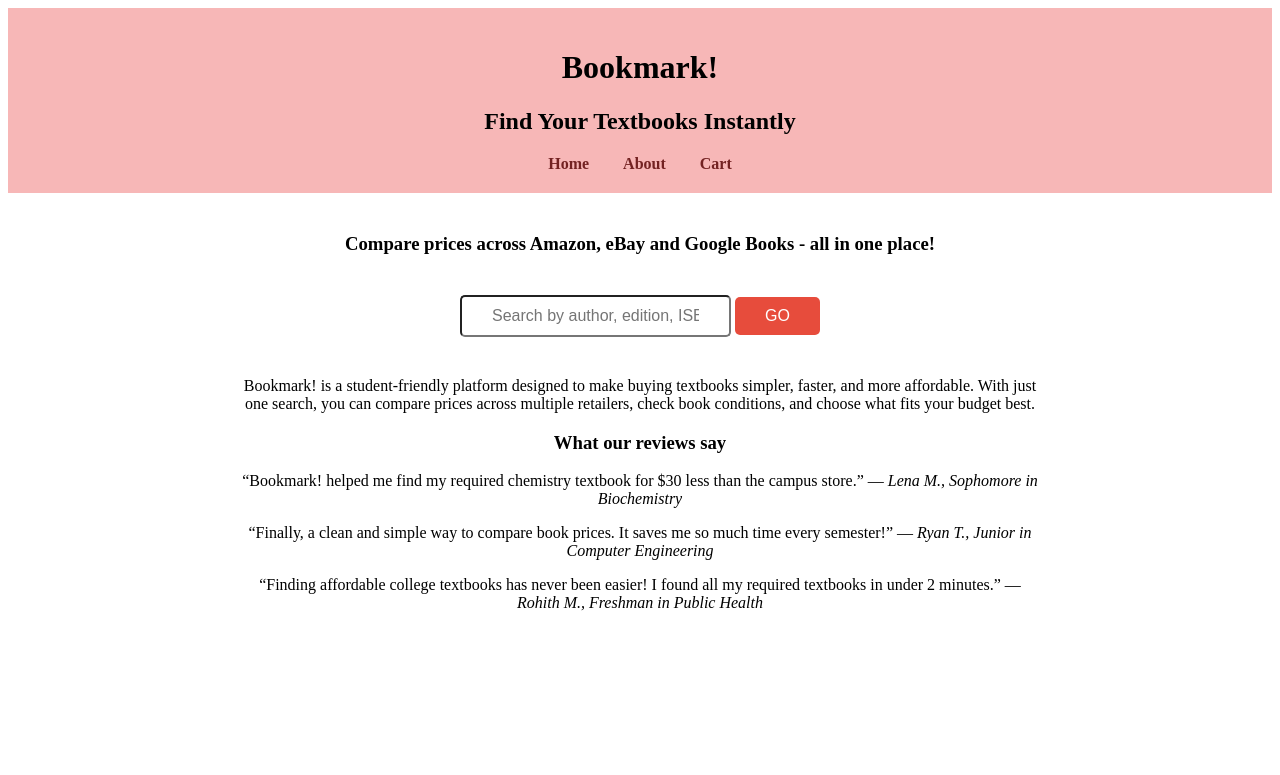
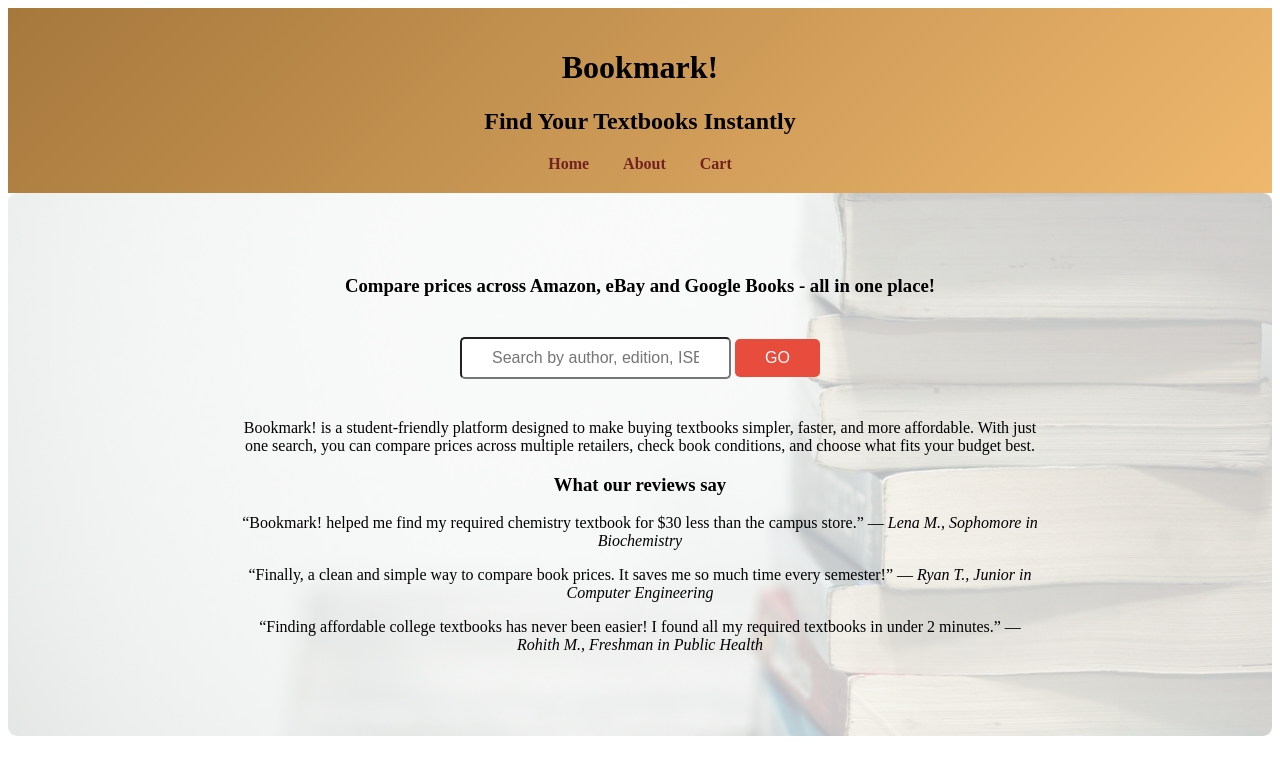
Before and after one commit to ImJustHenry/Bookmark, a Flask app: page / in a window 1280 px wide. Shown: the top 775 px of the page. Run offline with Flask 3, Linux system fonts and the light colour scheme.

Commit message:
Added changes to index.html and ResultsPage.html

```diff
--- a/templates/ResultsPage.html
+++ b/templates/ResultsPage.html
@@ -113,7 +113,9 @@
       <div class="screen">
         <nav class="header">
             <div class="headerButton">
-                <button type="button" class="submitButton">Home</button>
+                <a href="{{ url_for('home') }}">
+                    <button type="button" class="submitButton">Home</button>
+                </a>
             </div>
         </nav>
 
--- a/templates/index.html
+++ b/templates/index.html
@@ -5,7 +5,7 @@
       <style>
          header {
             text-align: center;
-            background-color: rgb(247, 183, 183);
+            background: linear-gradient(135deg, #a6783c, #f0b86e);
             padding: 20px;
          }
 
@@ -38,6 +38,20 @@
             border: none;
             cursor: pointer;
          }
+
+         .info {
+            background-image:
+               linear-gradient(
+               rgba(255, 255, 255, 0.75),
+               rgba(255, 255, 255, 0.75)
+            ),
+            url("{{ url_for('static', filename='textbook_img.jpg') }}");
+         background-size: cover;
+         background-position: center;
+         background-repeat: no-repeat;
+         padding: 42px;
+         border-radius: 9px;
+         }
       </style>
    </head>
 
@@ -52,7 +66,8 @@
       </nav>
    </header>
 
-   <section>
+   <div class="info">
+      <section>
       <h3>Compare prices across Amazon, eBay and Google Books - all in one place!</h3>
    </section>
 
@@ -60,7 +75,9 @@
       <div>
          <input type = "text" id="search_input" list="history_list" placeholder="Search by author, edition, ISBN">
          <datalist id="history_list"></datalist>
-         <button id="go_button">GO</button>
+         <a href="{{ url_for('results_page') }}">
+            <button id="go_button">GO</button>
+         </a>
       </div>
    </section>
 
@@ -85,4 +102,6 @@
    </body>
    <script src="https://cdn.socket.io/4.8.1/socket.io.min.js" integrity="sha384-mkQ3/7FUtcGyoppY6bz/PORYoGqOl7/aSUMn2ymDOJcapfS6PHqxhRTMh1RR0Q6+" crossorigin="anonymous"></script>
    <script src = "/static/go_button.js"></script>
+   </div>
+
 </html>
```
